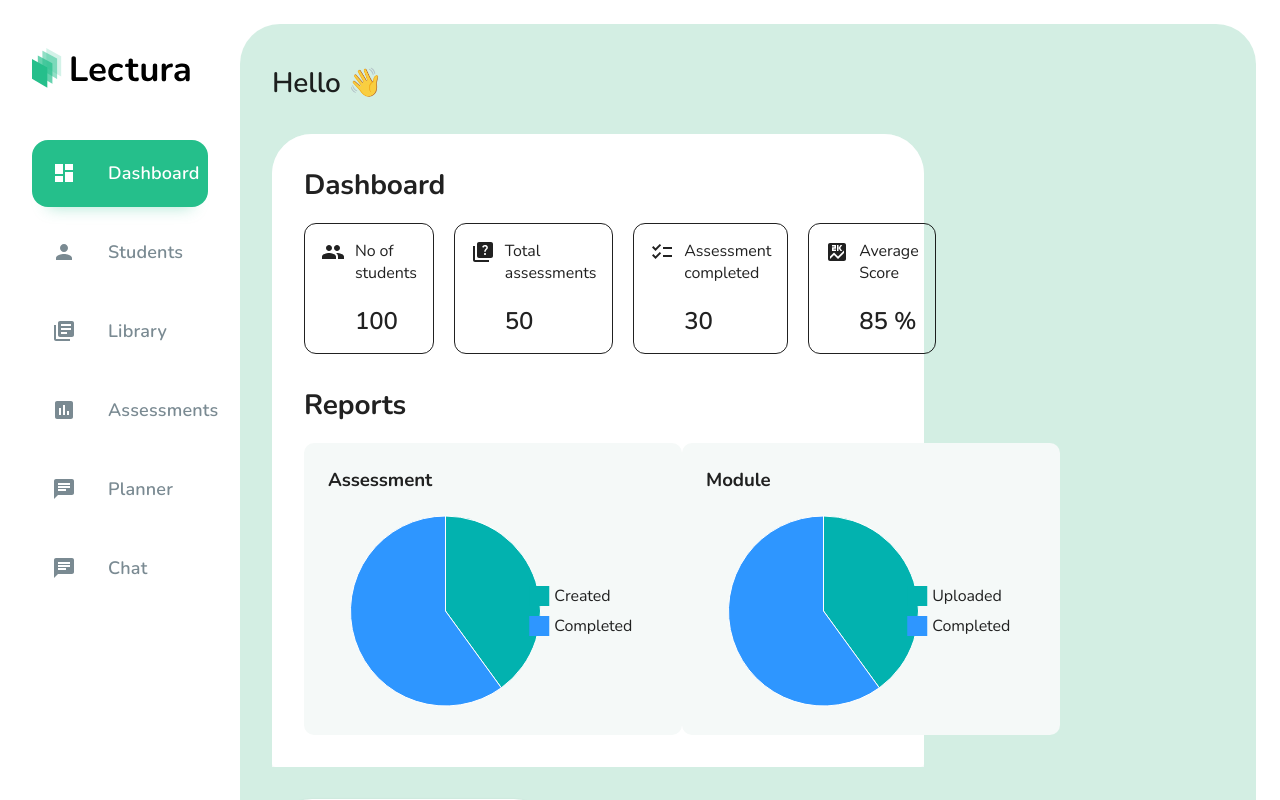
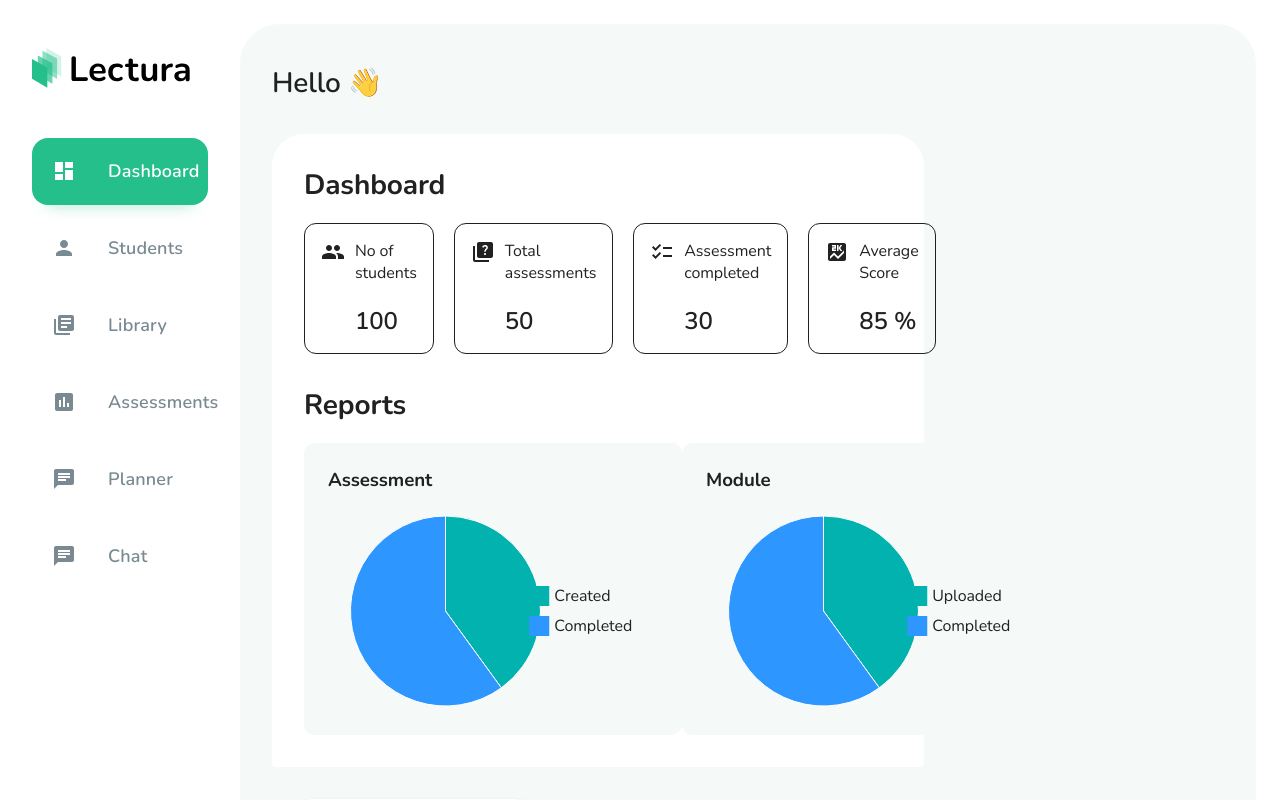
Before and after one commit to Aswin-Pradeep-P/neural-dashboard, a React (Create React App) app: page /dashboard in a window 1280 px wide. Built offline with nearby package versions, Linux system fonts and the light colour scheme.

Commit message:
Styles added

```diff
--- a/src/layout/styles.scss
+++ b/src/layout/styles.scss
@@ -7,8 +7,8 @@
 }
 
 .mainLayout{
-  // background: #f5f9f8;
-  background-color: #D3EEE3;
+  background: #f5f9f8;
+  // background-color: #D3EEE3;
   // border-radius: 40px;
   border-top-left-radius: 40px;
   border-top-right-radius: 40px;
@@ -64,7 +64,7 @@
     li {
       padding: 16px 20px;
       border-radius: 16px;
-      margin-top: 12px;
+      margin-top: 10px;
       cursor: pointer;
 
       // &:first-of-type {
--- a/src/pages/dashboard/dashboard.module.scss
+++ b/src/pages/dashboard/dashboard.module.scss
@@ -6,15 +6,15 @@
   .dashboardContent {
     flex: 1;
     padding: 32px;
-    border-top-left-radius: 40px;
-    border-top-right-radius: 40px;
+    border-top-left-radius: 32px;
+    border-top-right-radius: 32px;
     box-shadow: none;
   }
 
   .dashboardWrapper {
     background: #f5f9f8;
-    border-top-left-radius: 40px;
-    border-top-right-radius: 40px;
+    border-top-left-radius: 32px;
+    border-top-right-radius: 32px;
     width: calc(100% - 390px);
 
     @media only screen and (max-width: 1600px) {
--- a/src/pages/dashboard/styles.scss
+++ b/src/pages/dashboard/styles.scss
@@ -6,8 +6,8 @@
 
     .dashboardWrapper {
       background: #f5f9f8;
-      border-top-left-radius: 40px;
-      border-top-right-radius: 40px;
+      border-top-left-radius: 32px;
+      border-top-right-radius: 32px;
       min-height: calc(100vh - 24px);
       margin-top: 24px;
       width: calc(100% - 270px);
```
